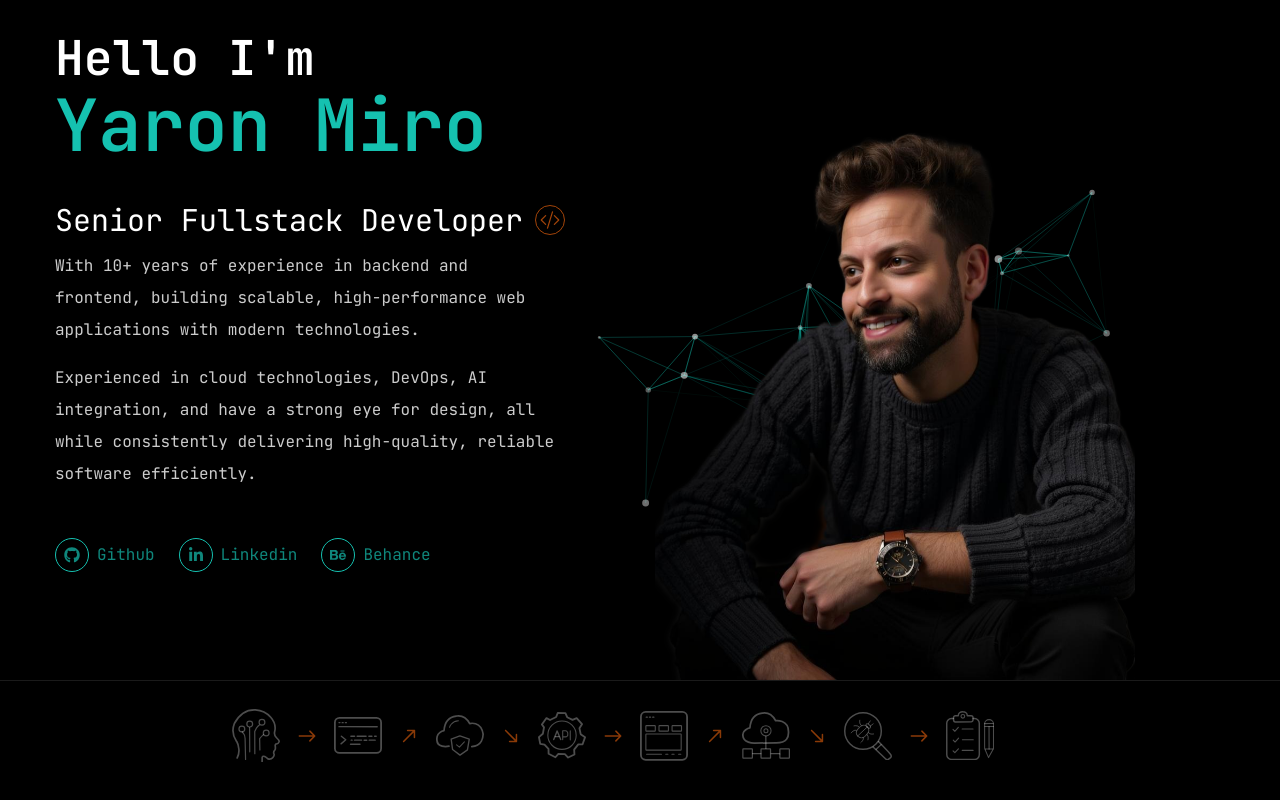
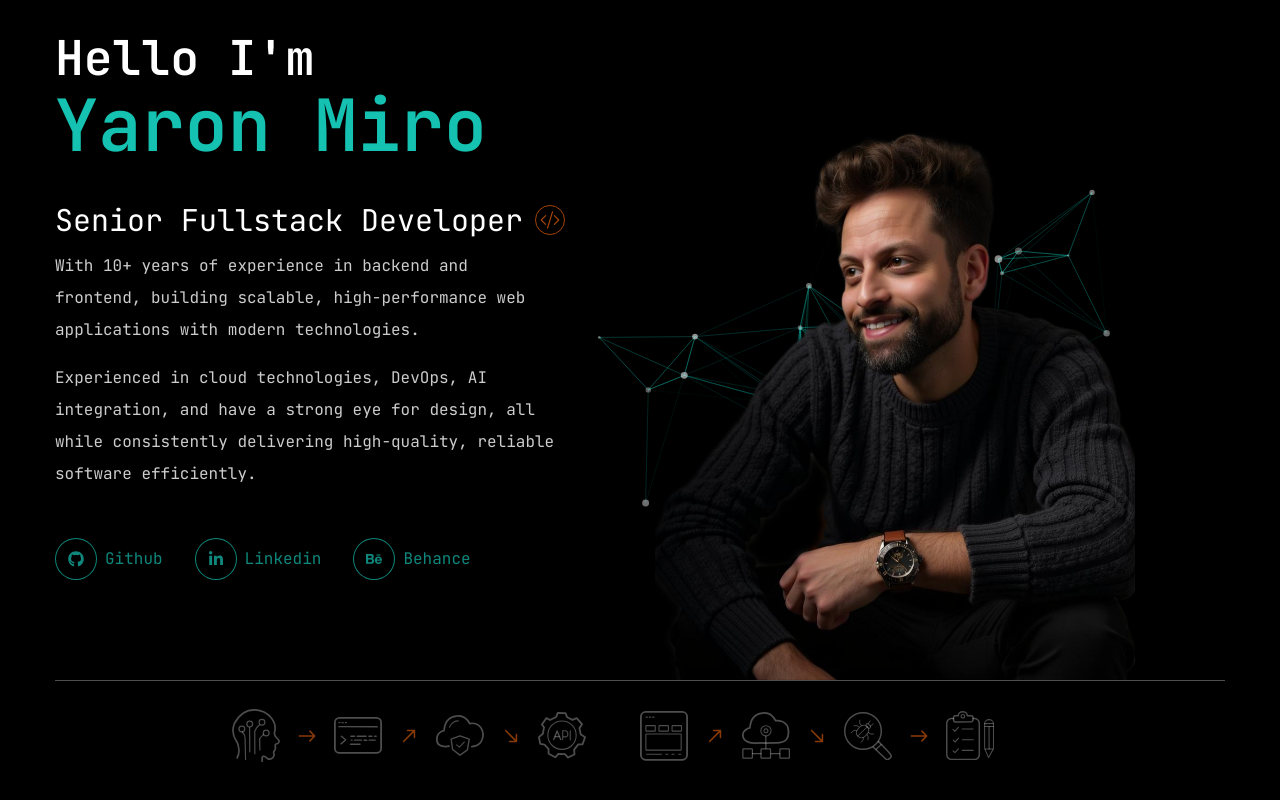
Before and after one commit to YaronMiro/ym-website, a Next.js app: page / in a window 1280 px wide. Shown: the part 258-1058 px from the top of the page. Built offline with nearby package versions, Linux system fonts and the light colour scheme.

Commit message:
fix layout try 10

```diff
--- a/app/page.tsx
+++ b/app/page.tsx
@@ -32,11 +32,10 @@ const Home: React.FC = () => {
                   Experienced in cloud technologies, DevOps, AI integration, and have a strong eye for design, all while consistently delivering high-quality, reliable software efficiently.
                 </p>
               </div>
-            <div className="flex justify-between xl:justify-start items-center">
-              <Social className="flex mb-10 mt-16 xl:mt-12 gap-6" />
+            <div className="flex justify-between xl:justify-start items-center mb-16 xl:mb-10 mt-12 ">
+              <Social className="flex gap-8 text-2xl xl:text-base" />
               <Button
-                variant="outline"
-                size="lg"
+                size="xs"
                 className="xl:hidden flex items-center uppercase gap-2"
               >
                 <span>Download CV</span>
@@ -44,7 +43,6 @@ const Home: React.FC = () => {
               </Button>
             </div>
             </div>
-            <div className="xl:hidden flex h-[1px] bg-white/10 w-full"></div>
             <div className="relative flex justify-center xl:flex-1 mt-24">
               <ParticlesContainer className="absolute bottom-10 w-full h-full z-[-9999] xl:right-0 xl:left-0" />
               <Image
@@ -55,7 +53,7 @@ const Home: React.FC = () => {
             </div>
           </div>
           <div className="pb-20">
-            <div className="h-[1px] bg-white/10 w-full xl:w-[110%] xl:-mx-[5%]"></div>
+            <div className="h-[1px] bg-white/30 w-full"></div>
             <div className="flex justify-center my-7 z-50">
               <HeroIcons color="stroke-white/30" />
             </div>
--- a/components/HeroIcons.tsx
+++ b/components/HeroIcons.tsx
@@ -25,14 +25,14 @@ export const icons: IconData[] = [
 
 const HeroIcons: React.FC<HeroIconsProps> = ({ color }) => {
     return (
-        <div className={`${color} grid grid-cols-4 md:grid-cols-8 gap-y-5 xl:gap-y-0`}>
+        <div className={`${color} grid justify-center grid-cols-4 md:grid-cols-8 gap-y-5 xl:gap-y-0`}>
             {icons.map(({ name, arrowDirection}, index) => {
                 const itemPosition = (index + 1);
 
                 return (
-                    <div key={name} className="flex items-center justify-items-start">
+                    <div key={name} className="flex items-center">
                         <YmIcon className="w-[3rem]" icon={name} />
-                        {arrowDirection !== null && <IoIosArrowRoundForward className={`text-3xl text-secondary/60 mx-3 ${arrowDirection} ${itemPosition === 4 && 'hidden sm:block'}`} />}
+                        {arrowDirection !== null && <IoIosArrowRoundForward className={`text-3xl text-secondary/60 mx-3 ${arrowDirection} ${itemPosition === 4 && 'hidden xs:block'}`} />}
                     </div>
                 )
             }) }
--- a/components/Social.tsx
+++ b/components/Social.tsx
@@ -28,7 +28,7 @@ const Social: React.FC<SocialProps> = ({ className, iconStyles }) => {
                             target="_blank"
                         >
                            <div className="flex items-center">
-                                <div className={`flex justify-center border border-accent rounded-full p-2 items-center bg-primary text-accent/70 group-hover:bg-accent/70 group-hover:text-primary ${iconStyles}`}>
+                                <div className={`flex justify-center border border-accent/70 rounded-full p-3 items-center bg-primary text-accent/70 group-hover:bg-accent/70 group-hover:text-primary ${iconStyles}`}>
                                     {icon}
                                 </div>
                                 <span className="hidden xl:inline-block capitalize ml-2 text-accent/70 group-hover:text-accent-hover">
--- a/components/ui/button.tsx
+++ b/components/ui/button.tsx
@@ -11,7 +11,7 @@ const buttonVariants = cva(
       variant: {
         default: "bg-accent text-primary hover:bg-accent-hover",
         primary: "bg-primary text-white",
-        outline: "border border-accent bg-transparent text-accent hover:bg-accent-hover hover:text-primary hover:border-accent-hover",
+        outline: "border border-accent/70 bg-transparent text-accent/70 hover:bg-accent-hover hover:text-primary hover:border-accent-hover",
       },
       size: {
         default: "h-[4px] px-4",
```
